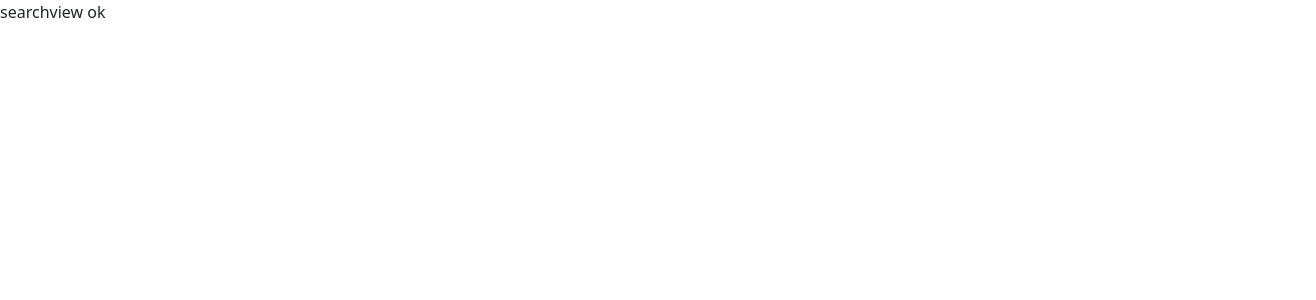
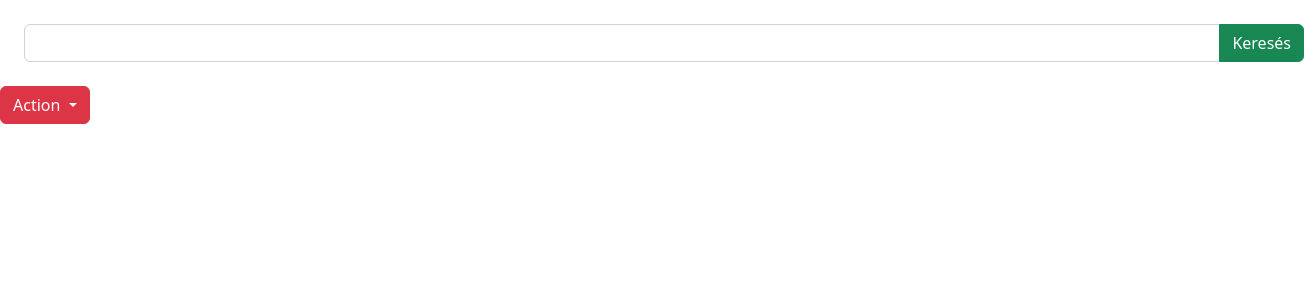
Before and after one commit to adamkekesi/projektnap-frontend, a Vue app: page /search in a window 1280 px wide. Shown: the top 300 px of the page, 1316 px wide, since content can reach past the window. Built offline with nearby package versions, Linux system fonts and the light colour scheme.

Commit message:
nem működő dropdown

```diff
--- a/src/views/SearchView.vue
+++ b/src/views/SearchView.vue
@@ -1,13 +1,33 @@
 <template>
-    <div>
-searchview ok
+    <div class="row">
+
+        <div class="d-flex justify-content-center m-4">
+
+            <div class="input-group">
+                <input type="search" id="form1" class="form-control" />
+                <button type="button" class="btn btn-success">
+                    Keresés
+                </button>
+            </div>
+        </div>
     </div>
+
+    <div class="btn-group">
+  <button type="button" class="btn btn-danger dropdown-toggle" data-toggle="dropdown" aria-haspopup="true" aria-expanded="false">
+    Action
+  </button>
+  <div class="dropdown-menu">
+    <a class="dropdown-item" href="#">Action</a>
+    <a class="dropdown-item" href="#">Another action</a>
+    <a class="dropdown-item" href="#">Something else here</a>
+    <div class="dropdown-divider"></div>
+    <a class="dropdown-item" href="#">Separated link</a>
+  </div>
+</div>
 </template>
 
 <script setup>
 
 </script>
 
-<style lang="scss" scoped>
-
-</style>
+<style lang="scss" scoped></style>
```
